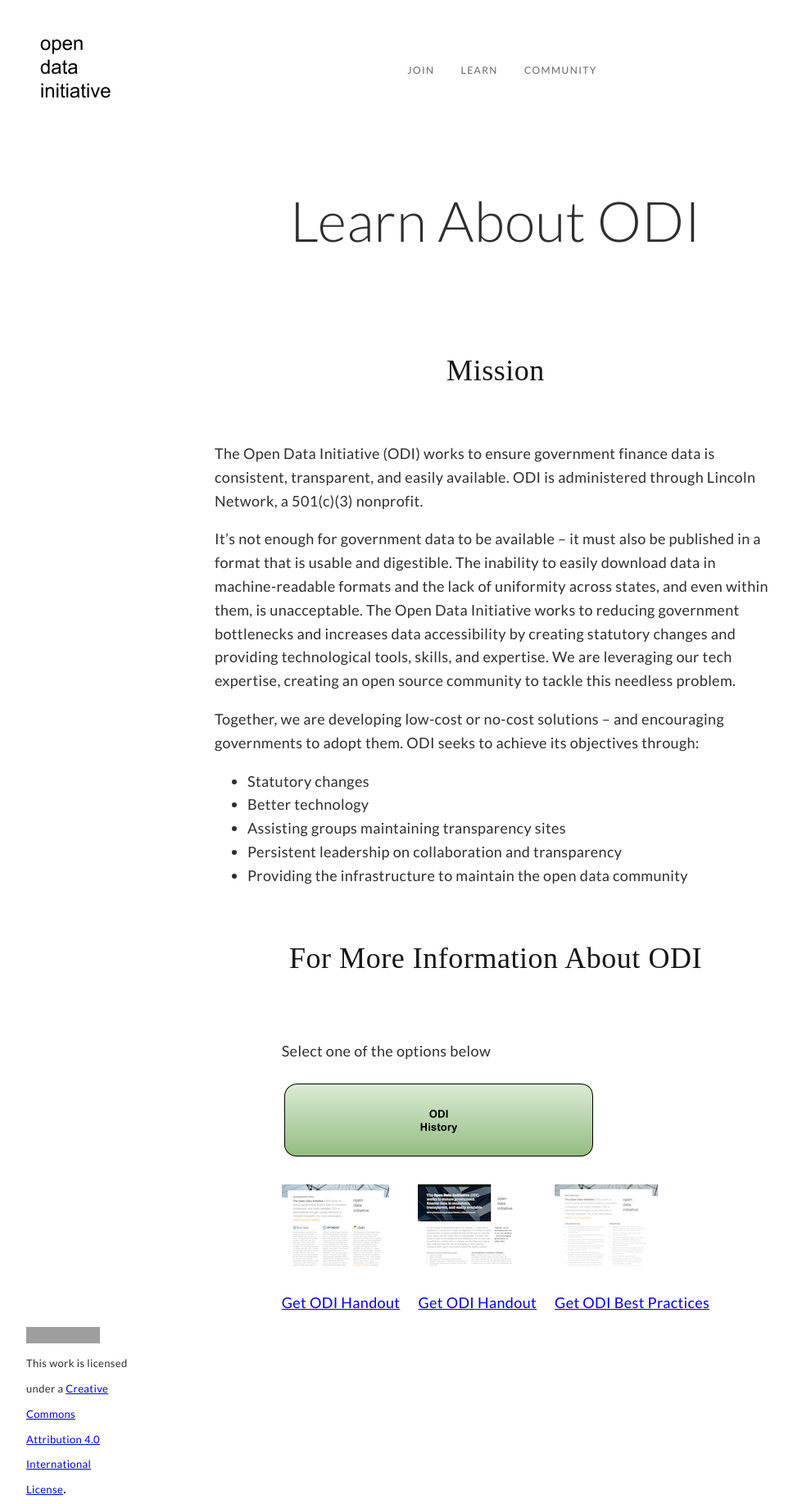
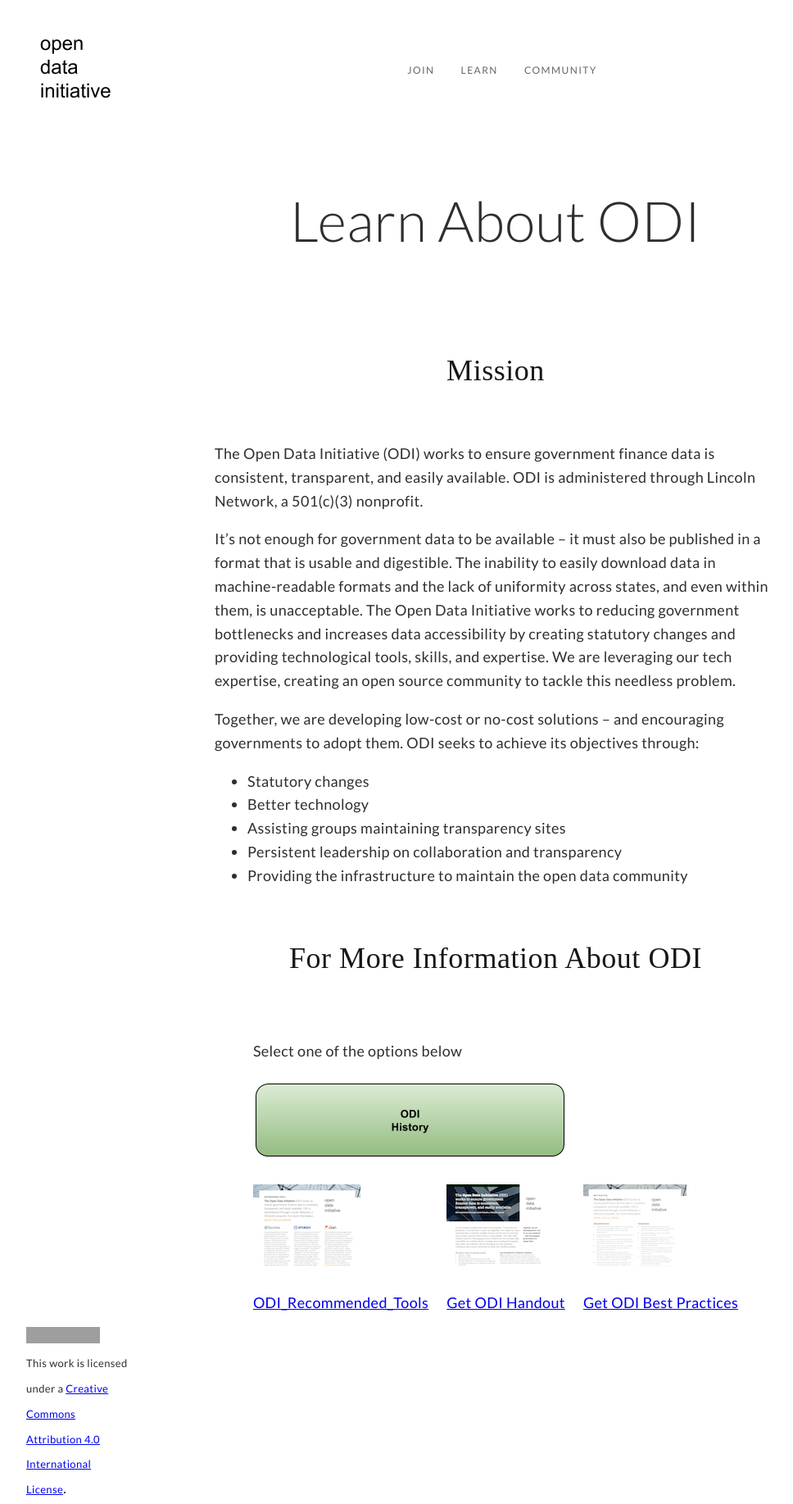
Before and after one commit to opendatainitiative/opendatainitiative.github.io, a Jekyll site: the page built from learn.md, in a window 1280 px wide. Shown: the whole page at 82% size, without its empty margins (35-1003 px from the left). Built offline with Jekyll 4.4.1, drawn with Linux system fonts in a browser that asks for light colours; grey boxes are pictures that could not be loaded.

Commit message:
update row text learn.md

```diff
--- a/learn.md
+++ b/learn.md
@@ -39,7 +39,7 @@ ODI seeks to achieve its objectives through:
 		<td><a href="https://docs.google.com/document/d/1uxA13a4KekaF5h9NYhheO2AefRPaHbeThd_EHvqL1u0/edit?usp=sharing"><img src="{{ site.baseurl }}/assets/img/practices_icon.png" alt="Get ODI Best Practices"></a></td>
 	</tr>
 	<tr>
-		<td><a href="{{ site.baseurl }}/assets/doc/ODI_Recommended_Tools.pdf">Get ODI Handout</a></td>
+		<td><a href="{{ site.baseurl }}/assets/doc/ODI_Recommended_Tools.pdf">ODI_Recommended_Tools</a></td>
 		<td><a href="{{ site.baseurl }}/assets/doc/ODI_Handout.pdf">Get ODI Handout</a></td>
 		<td><a href="https://docs.google.com/document/d/1uxA13a4KekaF5h9NYhheO2AefRPaHbeThd_EHvqL1u0/edit?usp=sharing">Get ODI Best Practices</a></td>
 	</tr>
```
